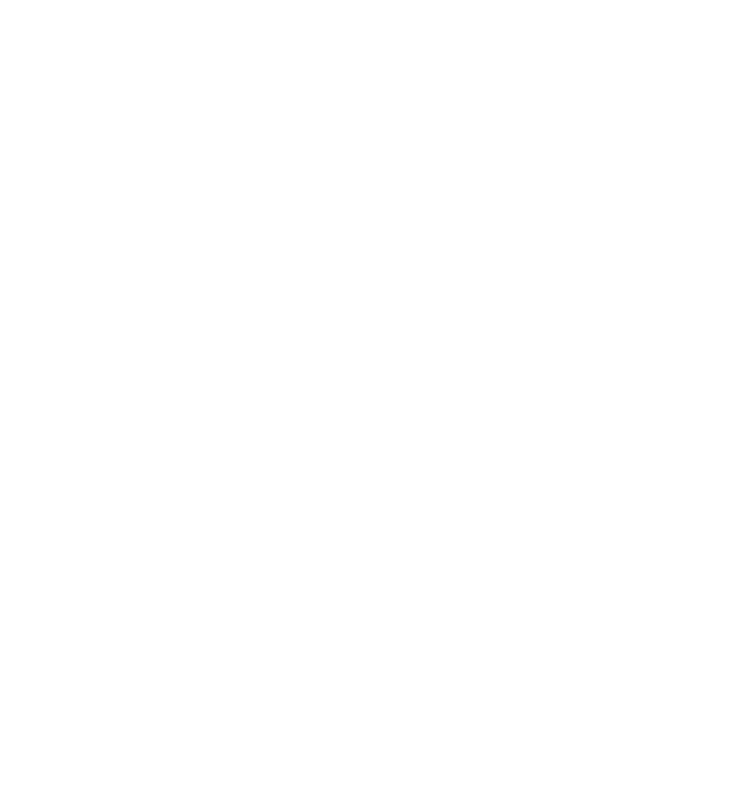
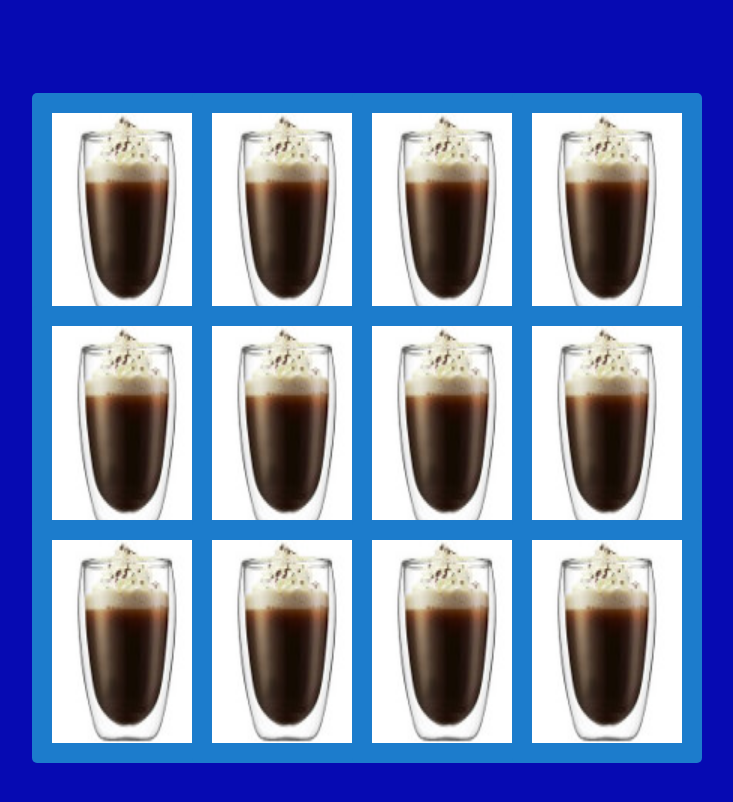
Before and after one commit to mistyhippo/javascript-memory-game, a plain HTML site: page index.html in a window 1280 px wide. Shown: the whole page, without its empty margins (293-1026 px from the left). Drawn offline with Linux system fonts and the light colour scheme.

Commit message:
memory game complete

```diff
--- a/index.html
+++ b/index.html
@@ -6,8 +6,60 @@
 	<title>Memory Game</title>
 
 	<link rel="stylesheet" href="styles.css">
+
+
 </head>
 <body>
+ <section class="memory-game">
+  <div class="memory-card" data-framework="dracula">
+   <img class="front-face" src="img/dracula.jpeg" alt="Dracula"/>
+   <img class="back-face" src="img/coffee.jpeg" alt="Coffee" />
+  </div>
+	 <div class="memory-card" data-framework="dracula">
+      <img class="front-face" src="img/dracula.jpeg" alt="Dracula" />
+      <img class="back-face" src="img/coffee.jpeg" alt="Coffee" />
+    </div>
+    <div class="memory-card" data-framework="shining">
+      <img class="front-face" src="img/shining.jpeg" alt="Shining" />
+      <img class="back-face" src="img/coffee.jpeg" alt="Coffee" />
+    </div>
+    <div class="memory-card" data-framework="shining">
+      <img class="front-face" src="img/shining.jpeg" alt="Shining" />
+      <img class="back-face" src="img/coffee.jpeg" alt="Coffee" />
+    </div>
+    <div class="memory-card" data-framework="it">
+      <img class="front-face" src="img/it.jpeg" alt="IT" />
+      <img class="back-face" src="img/coffee.jpeg" alt="Coffee" />
+    </div>
+    <div class="memory-card" data-framework="it">
+      <img class="front-face" src="img/it.jpeg" alt="IT" />
+      <img class="back-face" src="img/coffee.jpeg" alt="Coffee" />
+    </div>
+    <div class="memory-card" data-framework="evildead">
+      <img class="front-face" src="img/evildead.jpeg" alt="EvilDead" />
+      <img class="back-face" src="img/coffee.jpeg" alt="Coffee" />
+    </div>
+    <div class="memory-card" data-framework="evildead">
+      <img class="front-face" src="img/evildead.jpeg" alt="EvilDead" />
+      <img class="back-face" src="img/coffee.jpeg" alt="Coffee" />
+    </div>
+    <div class="memory-card" data-framework="grindhouse">
+      <img class="front-face" src="img/grindhouse.jpeg" alt="Grindhouse" />
+      <img class="back-face" src="img/coffee.jpeg" alt="Coffee" />
+    </div>
+    <div class="memory-card" data-framework="grindhouse">
+      <img class="front-face" src="img/grindhouse.jpeg" alt="Grindhouse" />
+      <img class="back-face" src="img/coffee.jpeg" alt="Coffee" />
+    </div>
+    <div class="memory-card" data-framework="jaws">
+      <img class="front-face" src="img/jaws.jpeg" alt="Jaws" />
+      <img class="back-face" src="img/coffee.jpeg" alt="Coffee" />
+    </div>
+    <div class="memory-card" data-framework="jaws">
+      <img class="front-face" src="img/jaws.jpeg" alt="Jaws" />
+      <img class="back-face" src="img/coffee.jpeg" alt="Coffee" />
+		</div>
+ </section>
 	<script src="scripts.js"></script>
 </body>
 </html>
--- a/scripts.js
+++ b/scripts.js
@@ -0,0 +1,67 @@
+const cards = document.querySelectorAll('.memory-card');
+
+let hasFlippedCard = false;
+let lockBoard = false;
+let firstCard, secondCard;
+
+function flipCard(){
+	if (lockBoard) return;
+	if (this == firstCard) return;
+
+	this.classList.add('flip');
+
+ 	if(!hasFlippedCard){
+ 	//first click
+
+		hasFlippedCard = true;
+		firstCard = this;
+
+		return;
+	}
+		// second click
+		hasFlippedCard = false;
+		secondCard = this;
+
+
+		checkForMatch();
+}
+
+function checkForMatch(){
+	let isMatch = firstCard.dataset.framework == secondCard.dataset.framework;
+
+	isMatch ? disableCards() : unflipCards();
+
+}
+
+function disableCards(){
+	// it's a match
+	firstCard.removeEventListener('click', flipCard);
+	secondCard.removeEventListener('click', flipCard);
+
+}
+
+function unflipCards(){
+    lockBoard = true;
+
+	setTimeout(() => {
+	firstCard.classList.remove('flip');
+	secondCard.classList.remove('flip');
+
+	resetBoard();
+	}, 1500);
+}
+
+function resetBoard(){
+	[hasFlippedCard, lockBoard] = [false, false];
+	[firstCard, secondCard] = [null, null];
+
+}
+
+(function shuffle(){
+	cards.forEach(card => {
+	 let randomPos = Math.floor(Math.random() * 12);
+	 card.style.order = randomPos;
+	});
+})();
+
+cards.forEach(card => card.addEventListener('click', flipCard));
--- a/styles.css
+++ b/styles.css
@@ -0,0 +1,57 @@
+ {
+  padding: 0;
+  margin: 0;
+  box-sizing: border-box;
+}
+
+body {
+  height: 100vh;
+  display: flex;
+  background: #060AB2;
+}
+
+.memory-game {
+  width: 640px;
+  height: 640px;
+  margin: auto;
+  display: flex;
+  flex-wrap: wrap;
+  perspective: 1000px;
+}
+
+.memory-card {
+  width: calc(25% - 10px);
+  height: calc(33.333% - 10px);
+  margin: 5px;
+  position: relative;
+  transform: scale(1);
+  transform-style: preserve-3d;
+  transition: transform .5s;
+  box-shadow: 1px 1px 1px rgba(0,0,0,.3);
+
+}
+
+.memory-card:active{
+	transform: scale(.97);
+	transition: transform .2s;
+}
+
+.memory-card.flip{
+	transform: rotateY(180deg);
+}
+
+.front-face,
+.back-face {
+  width: 100%;
+  height: 100%;
+  padding: 20px;
+  position: absolute;
+  border-radius: 5px;
+  background: #1C7CCC;
+  backface-visibility: hidden;
+}
+
+.front-face{
+transform: rotateY(180deg);
+
+}
```
Also changed, not shown: img/coffee.jpeg (added), img/coffee3.jpeg (added), img/dracula.jpeg (added), img/evildead.jpeg (added), img/grindhouse.jpeg (added), img/it.jpeg (added), img/jaws.jpeg (added), img/shining.jpeg (added).
